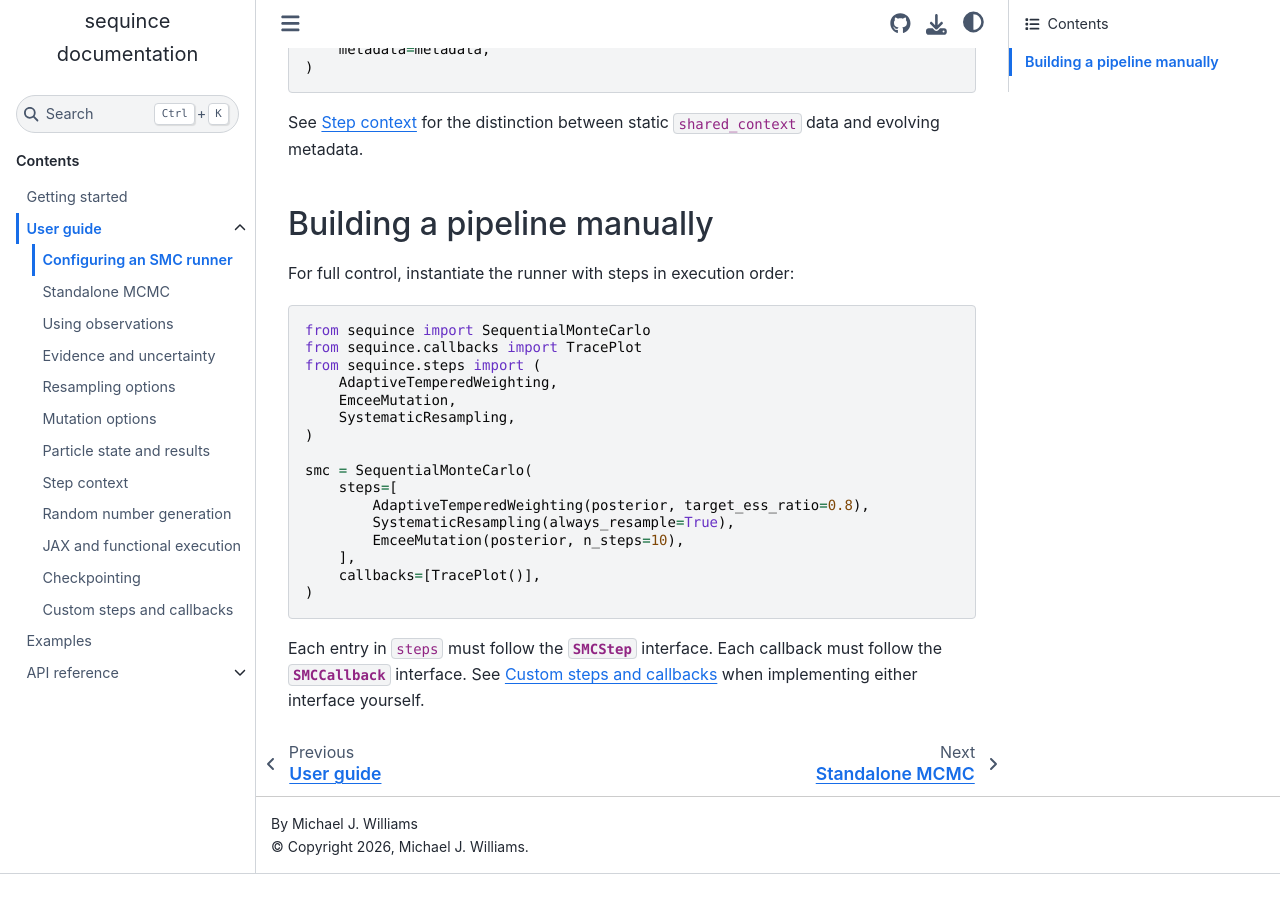
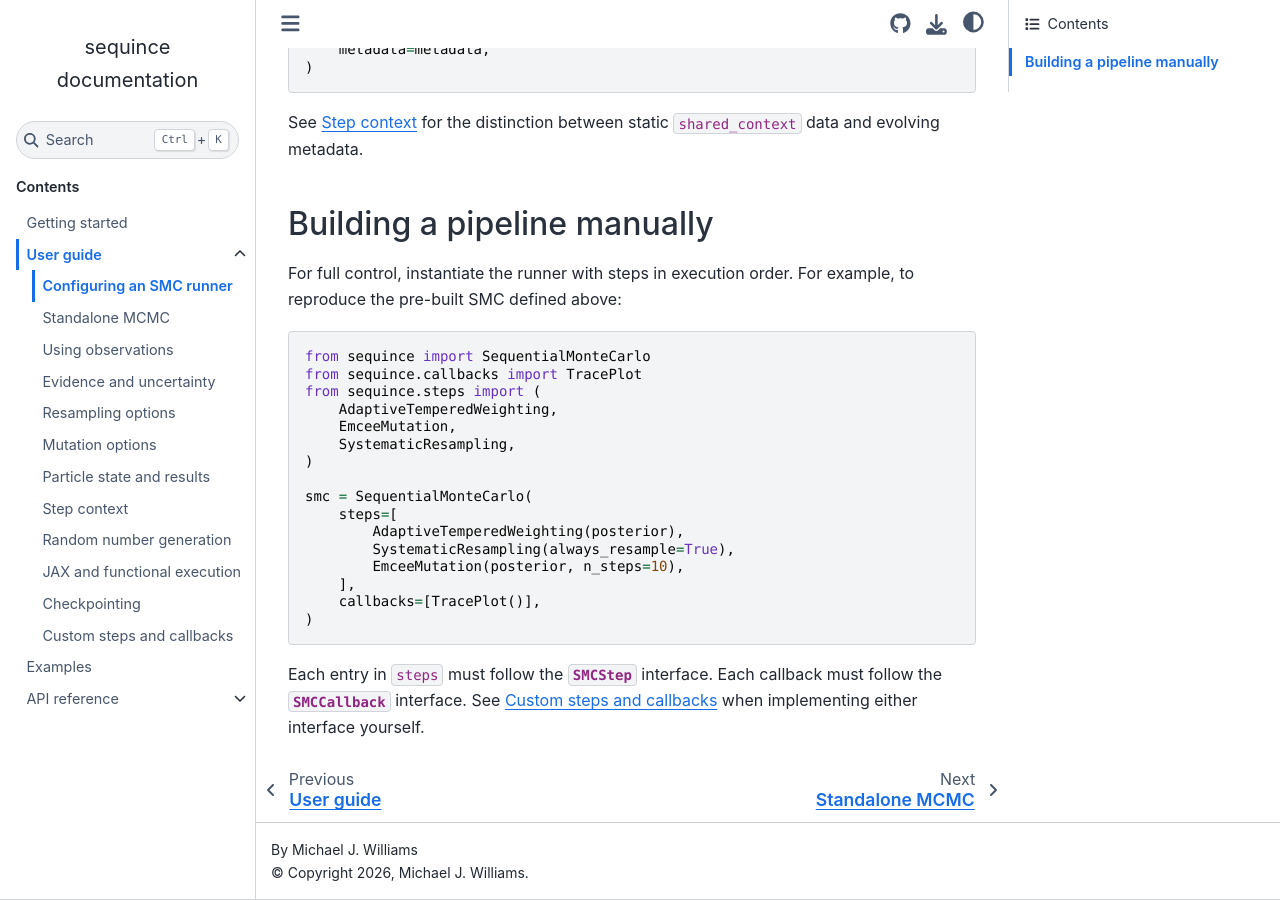
Before and after one commit to sequince-dev/sequince, a Sphinx documentation site: the page built from docs/smc_configuration.rst, in a window 1280 px wide and 900 px high, scrolled down 698 px. Built offline with Sphinx 7.4.7 and the Sphinx Book theme 1.1.4, drawn with Linux system fonts in a browser that asks for light colours; before the commit the page ends 1572 px from its top, so only the background shows below that.

Commit message:
small tweaks

```diff
--- a/docs/smc_configuration.rst
+++ b/docs/smc_configuration.rst
@@ -43,7 +43,8 @@ data and evolving metadata.
 Building a pipeline manually
 ----------------------------
 
-For full control, instantiate the runner with steps in execution order:
+For full control, instantiate the runner with steps in execution order. For example,
+to reproduce the pre-built SMC defined above:
 
 .. code-block:: python
 
@@ -57,7 +58,7 @@ For full control, instantiate the runner with steps in execution order:
 
     smc = SequentialMonteCarlo(
         steps=[
-            AdaptiveTemperedWeighting(posterior, target_ess_ratio=0.8),
+            AdaptiveTemperedWeighting(posterior),
             SystematicResampling(always_resample=True),
             EmceeMutation(posterior, n_steps=10),
         ],
--- a/docs/user_guide.rst
+++ b/docs/user_guide.rst
@@ -6,7 +6,9 @@ composable steps. Each step receives the current particle state and runtime
 context, then returns an updated state, context, and optional output. The same
 mutation implementations can also be used through the standalone MCMC runner.
 At the end of an iteration, callbacks can inspect the accumulated result and
-update the context.
+update the context. This proceeds until a user-specified termination
+criterion is satisfied, which returns a result object for further processing
+and results visualisation.
 
 Start with the workflow guides when configuring a run and interpreting its
 output. The remaining sections explain sampling choices, the objects passed
```
